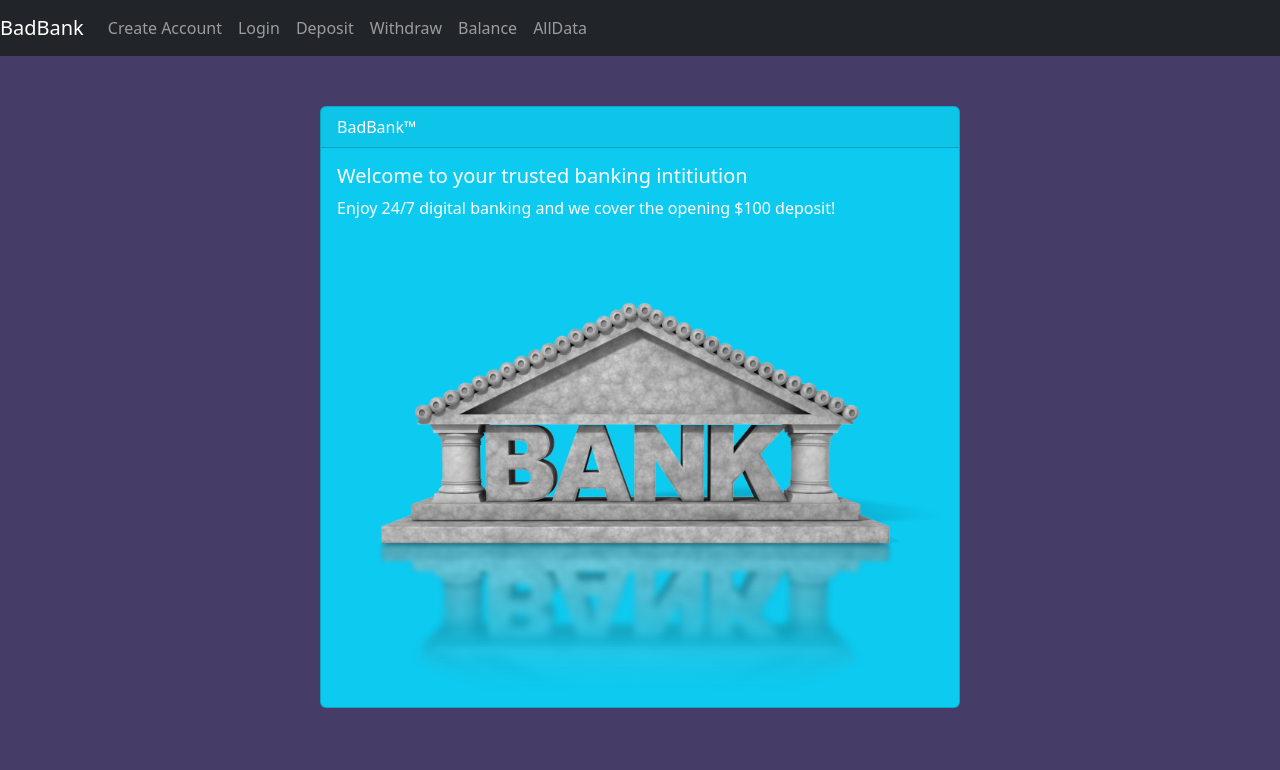
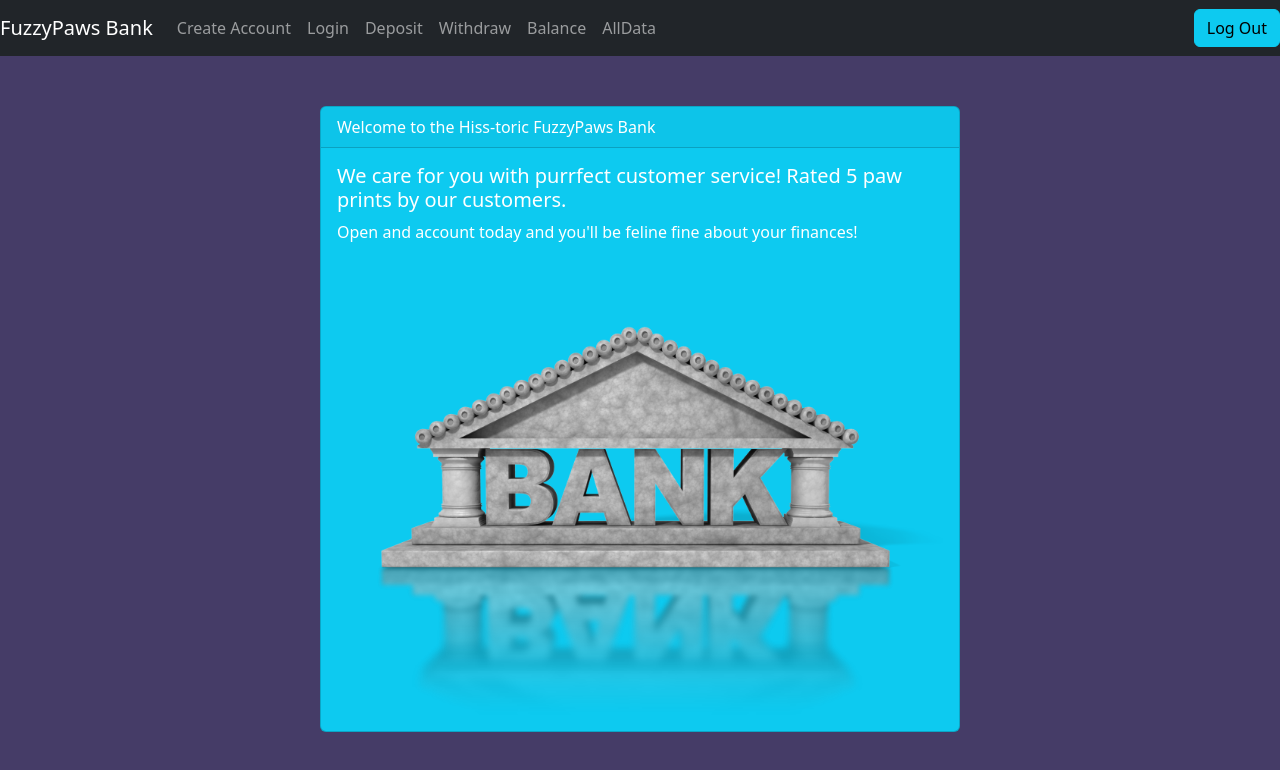
Before and after one commit to A-Altemara/Bad-Bank, a React (Create React App) app in the folder bad-bank/: page /#/ in a window 1280 px wide. Shown: the top 770 px of the page. Built offline with nearby package versions, Linux system fonts and the light colour scheme.

Commit message:
branding update

```diff
--- a/bad-bank/src/App.js
+++ b/bad-bank/src/App.js
@@ -2,7 +2,6 @@ import 'bootstrap/dist/css/bootstrap.min.css';
 import './App.css';
 import { HashRouter, Route, Routes, Navigate } from 'react-router-dom';
 import { NavBar } from './components/navbar';
-import { UserContext } from './components/context';
 import { Home } from './components/home';
 import { CreateAccount } from './components/createaccount';
 import { Login } from './components/login';
--- a/bad-bank/src/components/home.js
+++ b/bad-bank/src/components/home.js
@@ -13,9 +13,9 @@ export function Home() {
             <Card style={cardStyle}
                 bgcolor="info"
                 txtcolor="white"
-                header="BadBank™"
-                title="Welcome to your trusted banking intitiution"
-                text="Enjoy 24/7 digital banking and we cover the opening $100 deposit!"
+                header="Welcome to the Hiss-toric FuzzyPaws Bank"
+                title="We care for you with purrfect customer service! Rated 5 paw prints by our customers."
+                text="Open and account today and you'll be feline fine about your finances!"
                 body={<img src={imageLarge} className="img-fluid" alt="marble bank" />}
             />
 
--- a/bad-bank/src/components/navbar.js
+++ b/bad-bank/src/components/navbar.js
@@ -10,13 +10,13 @@ export function NavBar() {
 
   const isLoggedIn = (ctx?.currentUser ?? null) !== null;
   const userRole = ctx?.currentUser?.role ?? null;
-  const [loggedIn, setLoggedIn] = useState(isLoggedIn);
+  const [loggedIn, setLoggedIn] = useState(false);
 
 
   return (
     <>
       <nav className="navbar navbar-expand-lg navbar-dark bg-dark">
-        <Link className="navbar-brand" to="/" data-toggle="tooltip" title="BadBank Home Page">BadBank</Link>
+        <Link className="navbar-brand" to="/" data-toggle="tooltip" title="BadBank Home Page">FuzzyPaws Bank</Link>
         <button className="navbar-toggler" type="button" data-toggle="collapse" data-target="#navbarNav" aria-controls="navbarNav" aria-expanded="false" aria-label="Toggle navigation">
           <span className="navbar-toggler-icon"></span>
         </button>
@@ -50,6 +50,8 @@ export function NavBar() {
             </li>
           </ul>
         </div>
+        {/* todo: make visible when isLoggedIn = true */}
+        <div class="nav navbar-nav navbar-right"> <button type="button" className="btn btn-info navbar-btn">Log Out</button></div>
       </nav>
     </>
   );
```
